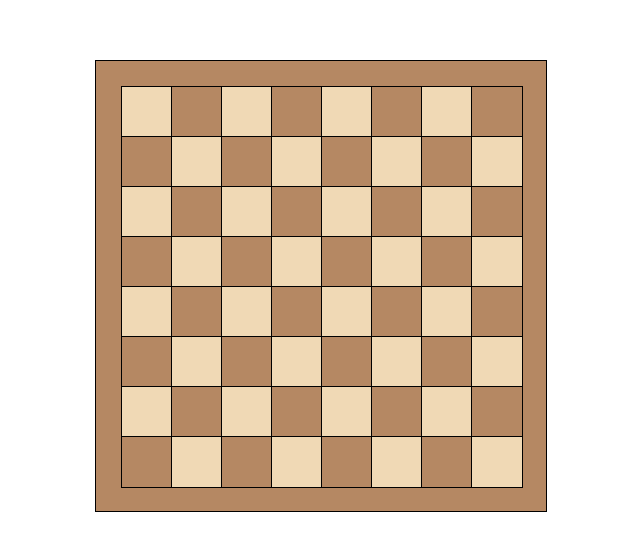
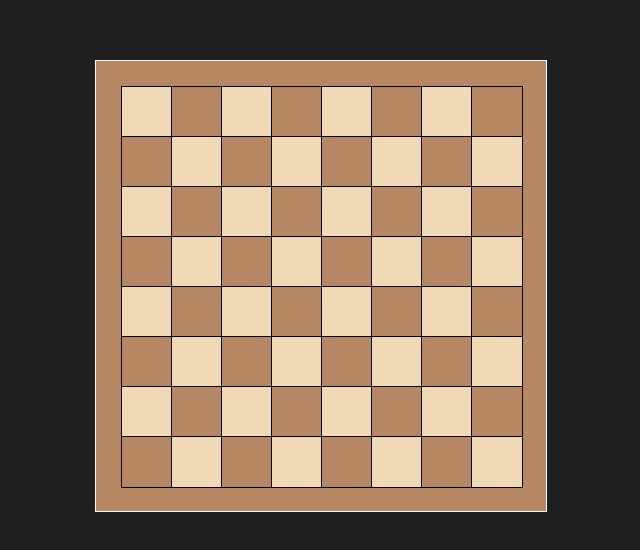
Before and after one commit to Eddieramirez29/Chess, a plain HTML site: page index.html in a window 1280 px wide. Shown: the part 114-664 px from the top of the page, without its empty margins (319-959 px from the left). Drawn offline with Linux system fonts and the light colour scheme.

Commit message:
background color

```diff
--- a/index.css
+++ b/index.css
@@ -4,6 +4,7 @@ body {
     align-items: center;
     height: 100vh;
     margin: 0;
+    background-color: rgb(31, 31, 31);
 }
 
 /* Frame around the board */
@@ -15,7 +16,7 @@ body {
     width: 450px;
     height: 450px;
     background-color: #b58863;
-    border: 1px solid black;
+    border: 1px solid rgb(255, 255, 255);
 }
 
 .tablero {
--- a/index.js
+++ b/index.js
@@ -1,18 +1,11 @@
 const tablero = document.getElementById('tablero');
 
-// Generar las 64 casillas del tablero
+function createBoard()
+{
+    //Generar las 64 casillas del tablero
 for (let i = 0; i < 64; i++) {
     const casilla = document.createElement('div');
     casilla.classList.add('casilla');
-    // Determinar si la casilla es par o impar para aplicar el color correspondiente
-    // if (i % 2 === 0)
-    // {
-    //     casilla.classList.add('par');
-    // }
-    // else
-    // {
-    //     casilla.classList.add('impar');
-    // }
 
     if ( (i % 2 === 0 && i < 8) || (i % 2 === 1 && i < 8) )
     {
@@ -107,3 +100,7 @@ for (let i = 0; i < 64; i++) {
 
     tablero.appendChild(casilla);
 }
+
+}
+
+createBoard();
```
